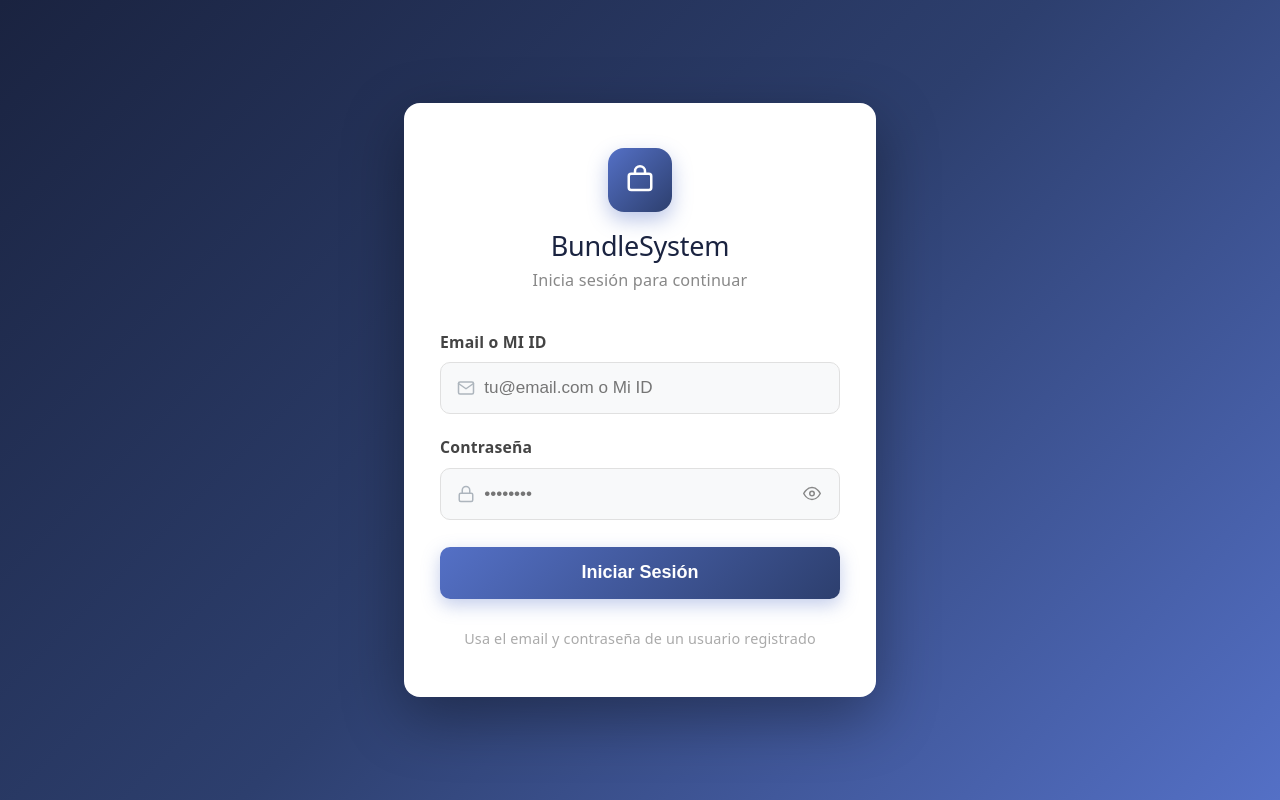
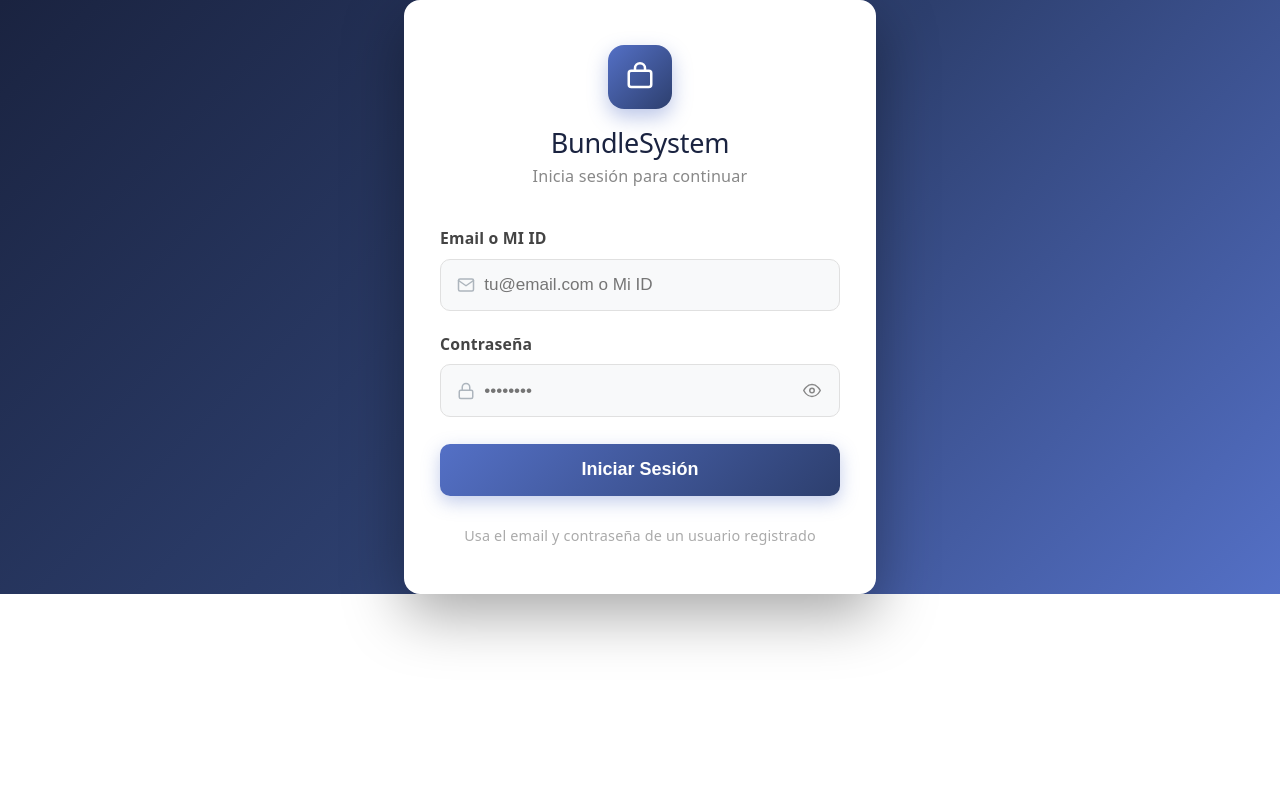
Before and after one commit to jeraldjvj/BundleSystem, a React (Vite) app in the folder frontend/: page / in a window 1280 px wide. Built offline with nearby package versions, Linux system fonts and the light colour scheme; no server answers.

Commit message:
minheight in login

```diff
--- a/frontend/src/components/Login.jsx
+++ b/frontend/src/components/Login.jsx
@@ -41,7 +41,7 @@ function Login() {
 
   return (
     <div style={{
-      minHeight: '100vh',
+      minHeight: '50vh',
       display: 'flex',
       alignItems: 'center',
       justifyContent: 'center',
```
